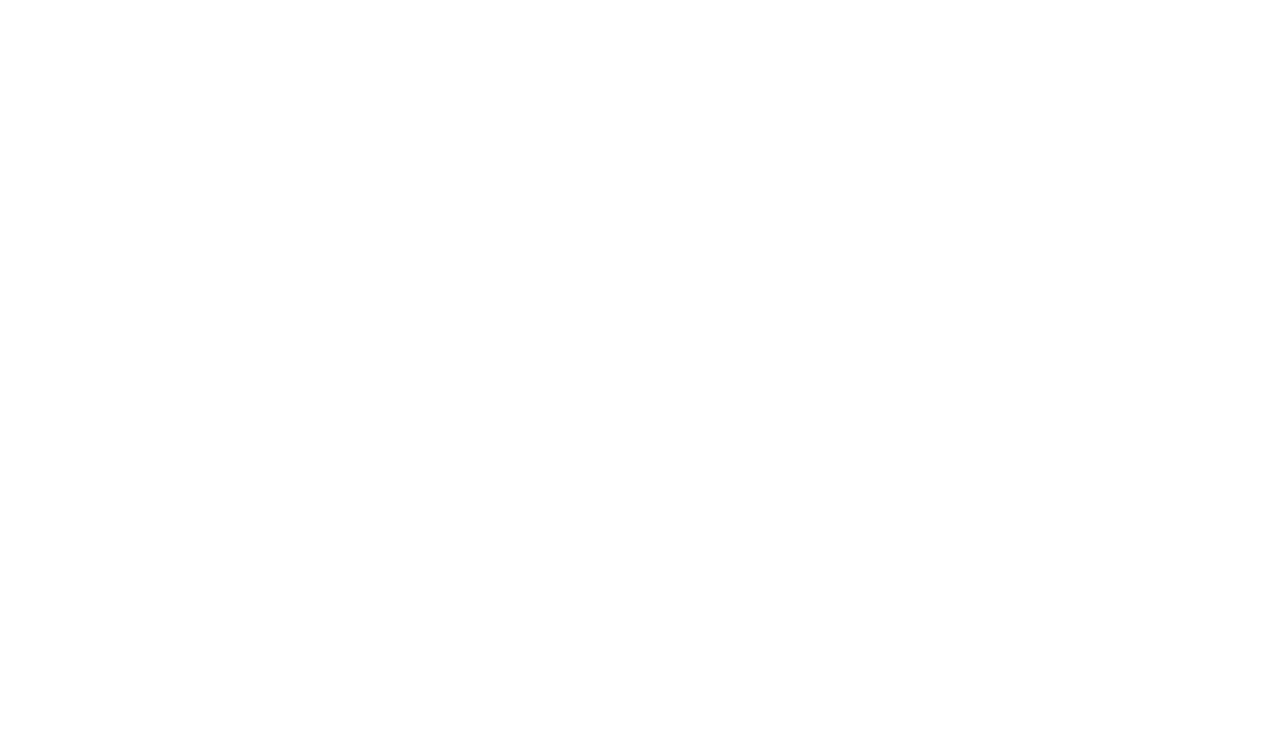
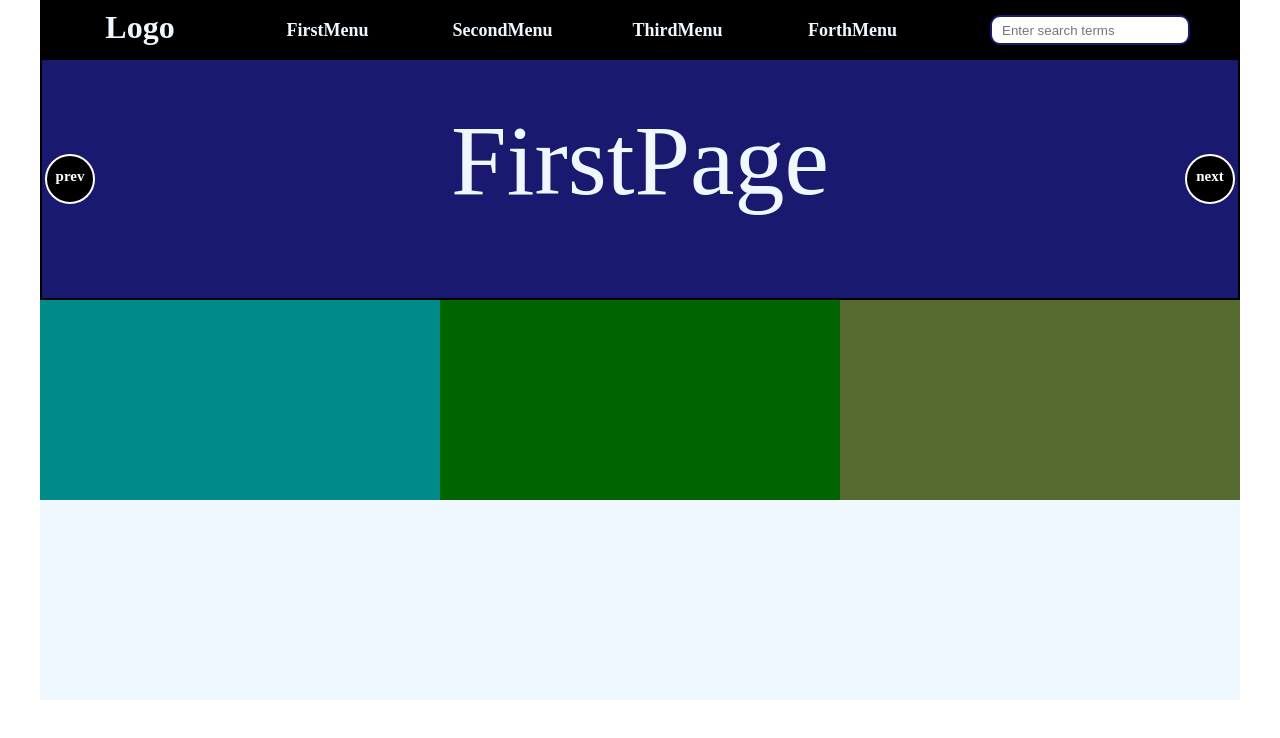
Before and after one commit to TaeWoongYoun/OnlyCss, a plain HTML site: page index.html in a window 1280 px wide. Drawn offline with Linux system fonts and the light colour scheme.

Commit message:
Feat : WebWorldSkills study

```diff
--- a/index.html
+++ b/index.html
@@ -4,19 +4,106 @@
     <meta charset="UTF-8">
     <meta name="viewport" content="width=device-width, initial-scale=1.0">
     <title>css 웹디자인기능사 실기</title>
+    <link rel="stylesheet" href="style.css">
 </head>
 <body>
+    <main>
         <header>
-
+            <div class="logo">
+                <li><a href="#">Logo</a></li>
+            </div>
+            <div class="Menu">
+                <ul>
+                    <li><a href="#">FirstMenu</a>
+                        <ul>
+                            <li>subMenu</li>
+                            <li>subMenu2</li>
+                            <li>subMenu3</li>
+                        </ul>
+                    </li>
+                    <li><a href="#">SecondMenu</a>
+                        <ul>
+                            <li>subMenu</li>
+                            <li>subMenu2</li>
+                            <li>subMenu3</li>
+                        </ul>
+                    </li>
+                    <li><a href="#">ThirdMenu</a>
+                        <ul>
+                            <li>subMenu</li>
+                            <li>subMenu2</li>
+                            <li>subMenu3</li>
+                        </ul>
+                    </li>
+                    <li><a href="#">ForthMenu</a>
+                        <ul>
+                            <li>subMenu</li>
+                            <li>subMenu2</li>
+                            <li>subMenu3</li>
+                        </ul>
+                    </li>
+                </ul>
+            </div>
+            <div class="such">
+                <input type="text" placeholder="Enter search terms">
+            </div>
         </header>
         <div class="Slide">
+            <div class="slider">
+                <!-- 캐러셀영역 -->
+                <div class="slides">
+                    <input class="carousel-open" type="radio" id="carousel-1" name="carousel" aria-hidden="true" checked="checked">
+                    <div id="slide1">
+                    <li>FirstPage</li>
+                    </div>
+                    <input class="carousel-open" type="radio" id="carousel-2" name="carousel" aria-hidden="true">
+                    <div id="slide2">
+                    <li>SecondPage</li>
+                    </div>
+                    <input class="carousel-open" type="radio" id="carousel-3" name="carousel" aria-hidden="true">
+                    <div id="slide3">
+                    <li>ThirdPage</li>
+                    </div>
+                    <input class="carousel-open" type="radio" id="carousel-4" name="carousel" aria-hidden="true">
+                    <div id="slide4">
+                    <li>ForthPage</li>
+                    </div>
+                    <label for="carousel-4" class="carousel-control prev control-1">prev</label>
+                    <label for="carousel-2" class="carousel-control next control-1">next</label>
+                    <label for="carousel-1" class="carousel-control prev control-2">prev</label>
+                    <label for="carousel-3" class="carousel-control next control-2">next</label>
+                    <label for="carousel-2" class="carousel-control prev control-3">prev</label>
+                    <label for="carousel-4" class="carousel-control next control-3">next</label>
+                    <label for="carousel-3" class="carousel-control prev control-4">prev</label>
+                    <label for="carousel-1" class="carousel-control next control-4">next</label>
+                </div>
+                <!-- 버튼영역 -->
+                <!-- <a href="#slide1">1</a>
+                <a href="#slide2">2</a>
+                <a href="#slide3">3</a>
+                <a href="#slide4">4</a> -->
+            </div>
+        <div class="content">
+            <div class="con1">
 
             </div>
-    <div class="content">
+            <div class="con2">
 
             </div>
+            <div class="con3">
+
+            </div>
+        </div>
         <footer>
+            <div class="footerMenu">
 
+            </div>
+            <div class="Copyright">
+
+            </div>
+            <div class="family">
+
+            </div>
         </footer>
 </body>
 </html>
--- a/style.css
+++ b/style.css
@@ -0,0 +1,248 @@
+*{
+    box-sizing: border-box;
+    margin: 0%;
+    padding: 0%;
+    list-style: none;
+}
+
+html, body{
+    overflow: hidden;
+}
+
+body{
+    display: flex;
+    align-items: center;
+    justify-content: center;
+    /* 텍스트 드래그 막기 */
+    -webkit-user-select:none;
+    -moz-user-select:none;
+    -ms-user-select:none;
+    user-select:none
+}
+
+a{
+    text-decoration: none;
+    display: block;
+}
+
+ul > li{
+    list-style: none;
+}
+
+main{
+    width: 1200px;
+    height: 700px;
+    background-color: aliceblue;
+    margin: 0 auto;
+    position: relative;
+}
+
+header{
+    width: 100%;
+    height: 60px;
+    background-color: aquamarine;
+    display: flex;
+    position: absolute;
+}
+
+.logo{
+    width: 200px;
+    height: 100%;
+    background-color: black;
+    font-size: 32px;
+    font-weight: 800;
+    text-align: center;
+    line-height: 55px;
+}
+
+.logo> li > a{
+    color: aliceblue;
+}
+
+.Menu{
+    width: 700px;
+    height: 100%;
+    background-color: aliceblue;
+    margin: 0 auto;
+    text-align: center;
+    line-height: 60px;
+    color: aliceblue;
+}
+
+.Menu > ul > li{
+    float: left;
+    width: 175px;
+    height: 100%;
+    background-color: black;
+    position: relative;
+
+}
+
+.Menu > ul > li > a{
+    color: aliceblue;
+    font-size: 18px;
+    font-weight: 600
+}
+
+.Menu > ul > li > ul{
+    width: 175px;
+    height: 100%;
+    position: absolute;
+    display: none;
+    font-size: 18px;
+}
+
+.Menu > ul > li > ul > li{
+    background-color: black;
+    border-top: aliceblue 1px solid;
+}
+
+.Menu > ul > li:hover > ul{
+    display: block;
+}
+
+.Menu > ul > li > ul > li:hover {
+    background: blue;
+}
+
+
+.such{
+    width: 300px;
+    height: 100%;
+    background-color: black;
+    display: flex;
+    align-items: center;
+    justify-content: center;
+}
+
+.such > input{
+    width: 200px;
+    height: 30px;
+    border: midnightblue 2px solid;
+    border-radius: 10px;
+    padding-left: 10px;
+}
+
+.slider {
+    width: 1200px;
+    text-align: center;
+    overflow: hidden;
+}
+
+.slides {
+    display: flex;
+    overflow-x: auto;
+    scroll-snap-type: x mandatory;
+    scroll-behavior: smooth;
+}
+
+.slides::-webkit-scrollbar {
+    height: 10px;
+}
+
+.slides::-webkit-scrollbar-thumb {
+    background: black;
+    border-radius: 10px;
+    border: #eee 2px solid;
+}
+
+.slides > div {
+    scroll-snap-align: start;
+    flex-shrink: 0;
+    width: 1200px;
+    height: 300px;
+    background: midnightblue;
+    border: #000000 2px solid;
+    display: flex;
+    justify-content: center;
+    align-items: center;
+    font-size: 100px;
+    color: midnightblue;
+    margin-right: 10px;
+    padding-top: 20px;
+}
+
+.slides > div > li{
+    color: aliceblue;
+}
+
+.carousel-open{
+    overflow: hidden;
+}
+
+.carousel-control {
+    width: 50px;
+    height: 50px;
+    background: black;
+    border-radius: 50%;
+    color: #fff;
+    border: #fff 2px solid;
+    cursor: pointer;
+    display: none;
+    font-size: 15px;
+    font-weight: 800;
+    line-height: 40px;
+    text-align: center;
+    position: absolute;
+    top: 22%;
+}
+
+.carousel-control.prev {
+    left: 5px;
+}
+.carousel-control.next {
+    right: 5px;
+}
+
+.carousel-control:hover {
+    background: rgba(0, 0, 0, 0.8);
+    color: red;
+}
+
+#carousel-1:checked ~ .control-1,
+#carousel-2:checked ~ .control-2,
+#carousel-3:checked ~ .control-3,
+#carousel-4:checked ~ .control-4 {
+    display: block;
+}
+
+/* .slider > a {
+    display: inline-flex;
+    width: 30px;
+    height: 30px;
+    background: black;
+    color: aliceblue;
+    border: 2px white solid;
+    font-weight: 800;
+    text-decoration: none;
+    align-items: center;
+    justify-content: center;
+    border-radius: 50%;
+    margin-right: 5px;
+    position: relative;
+} */
+
+.content{
+    width: 1200px;
+    height: 200px;
+    background-color: #000000;
+    display: flex;
+}
+
+.con1{
+    width: 400px;
+    height: 200px;
+    background-color: darkcyan;
+}
+
+.con2{
+    width: 400px;
+    height: 200px;
+    background-color: darkgreen;
+}
+
+.con3{
+    width: 400px;
+    height: 200px;
+    background-color: darkolivegreen;
+}
```
Also changed, not shown: image/1994330869_WR89QTqX_68b24712416481a04d9668f5c486ffdb994d706e.jpg (added). Lines whose indentation alone changed are shown as unchanged.
